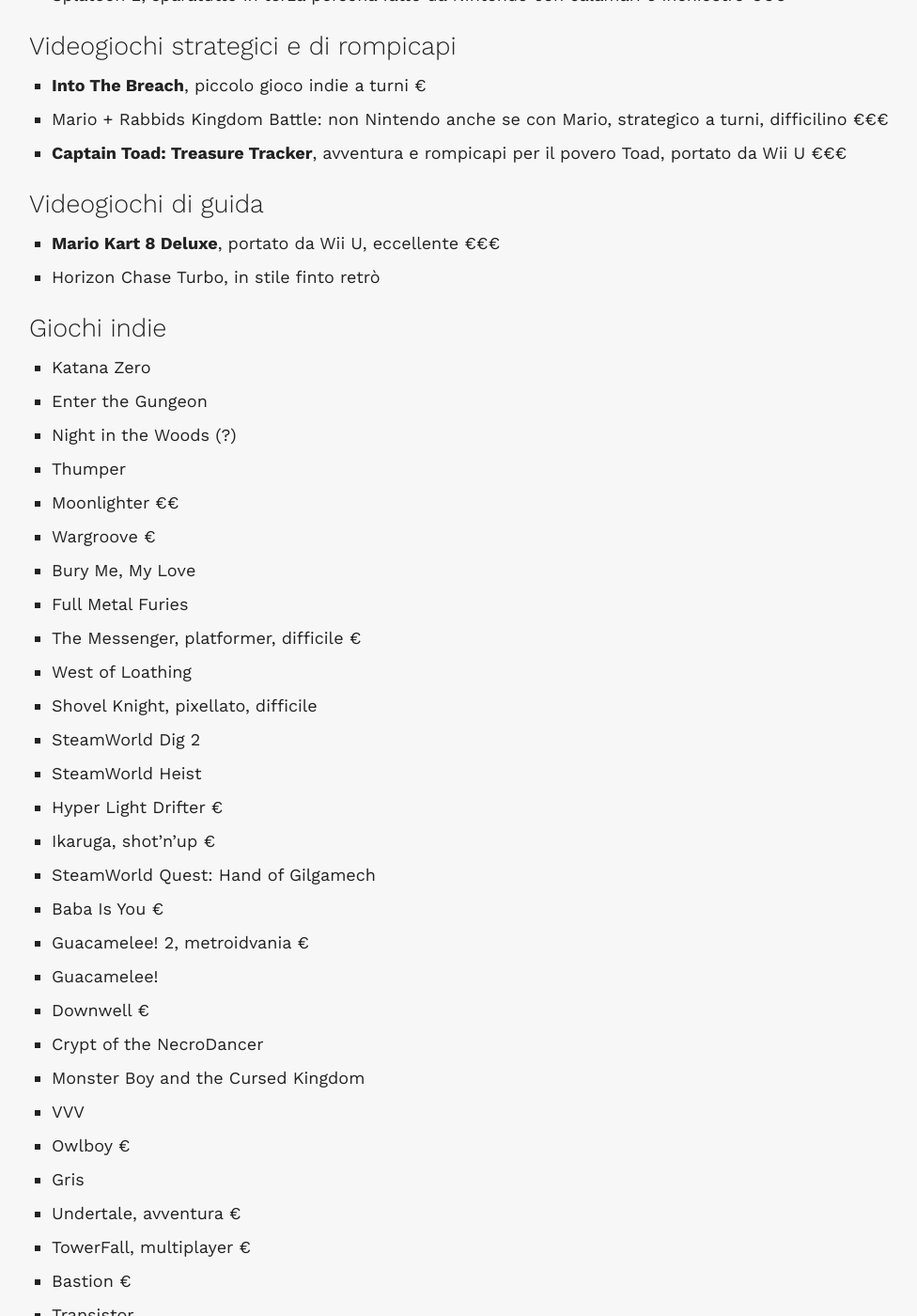
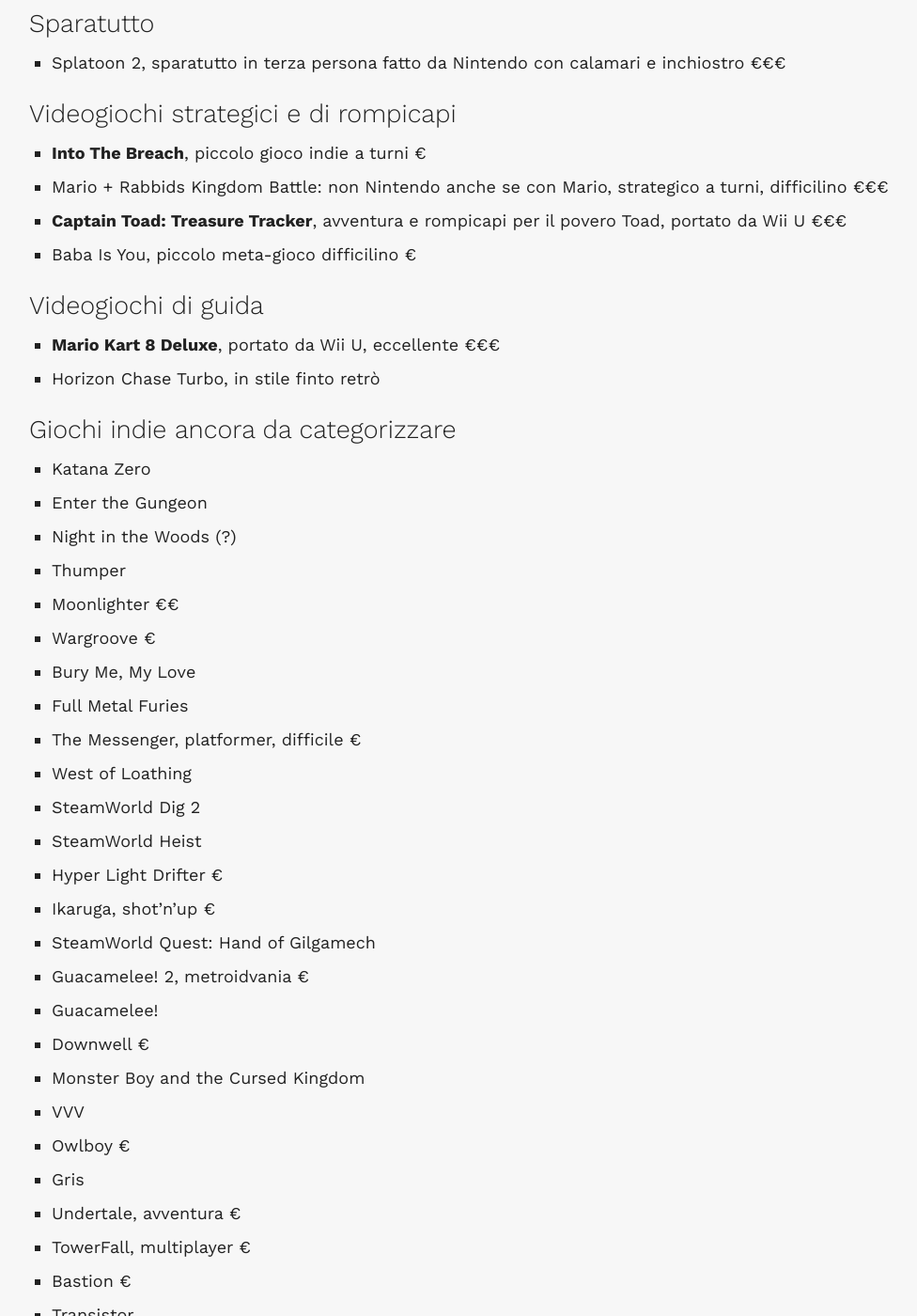
Before and after one commit to Albernat/videogiochi, a Jekyll site: the page built from nintendo-switch.md, in a window 1280 px wide and 1400 px high, scrolled down 1637 px. Shown: the whole window at 94% size, without its empty margins (65-1041 px from the left). Built offline with Jekyll 4.4.1, drawn with Linux system fonts in a browser that asks for light colours; our own code applies the rules of GitHub Pages for plain Markdown files; some of the changed text lies outside the part shown.

Commit message:
Update nintendo-switch.md

```diff
--- a/nintendo-switch.md
+++ b/nintendo-switch.md
@@ -62,13 +64,14 @@ Spesso però i giochi digitali sono scontati ...
 - **Into The Breach**, piccolo gioco indie a turni €
 - Mario + Rabbids Kingdom Battle: non Nintendo anche se con Mario, strategico a turni, difficilino €€€
 - **Captain Toad: Treasure Tracker**, avventura e rompicapi per il povero Toad, portato da Wii U €€€
+- Baba Is You, piccolo meta-gioco difficilino €
 
 ## Videogiochi di guida
 - **Mario Kart 8 Deluxe**, portato da Wii U, eccellente €€€
 - Horizon Chase Turbo, in stile finto retrò
 
 
-## Giochi indie
+## Giochi indie ancora da categorizzare
 
 - Katana Zero
 - Enter the Gungeon
@@ -80,17 +83,14 @@ Spesso però i giochi digitali sono scontati ...
 - Full Metal Furies
 - The Messenger, platformer, difficile €
 - West of Loathing
-- Shovel Knight, pixellato, difficile
 - SteamWorld Dig 2
 - SteamWorld Heist
 - Hyper Light Drifter €
 - Ikaruga, shot'n'up €
 - SteamWorld Quest: Hand of Gilgamech
-- Baba Is You €
 - Guacamelee! 2, metroidvania €
 - Guacamelee!
 - Downwell €
-- Crypt of the NecroDancer
 - Monster Boy and the Cursed Kingdom
 
 - VVV
```
Also changed, not shown: other parts of nintendo-switch.md (+2 -0 lines).
